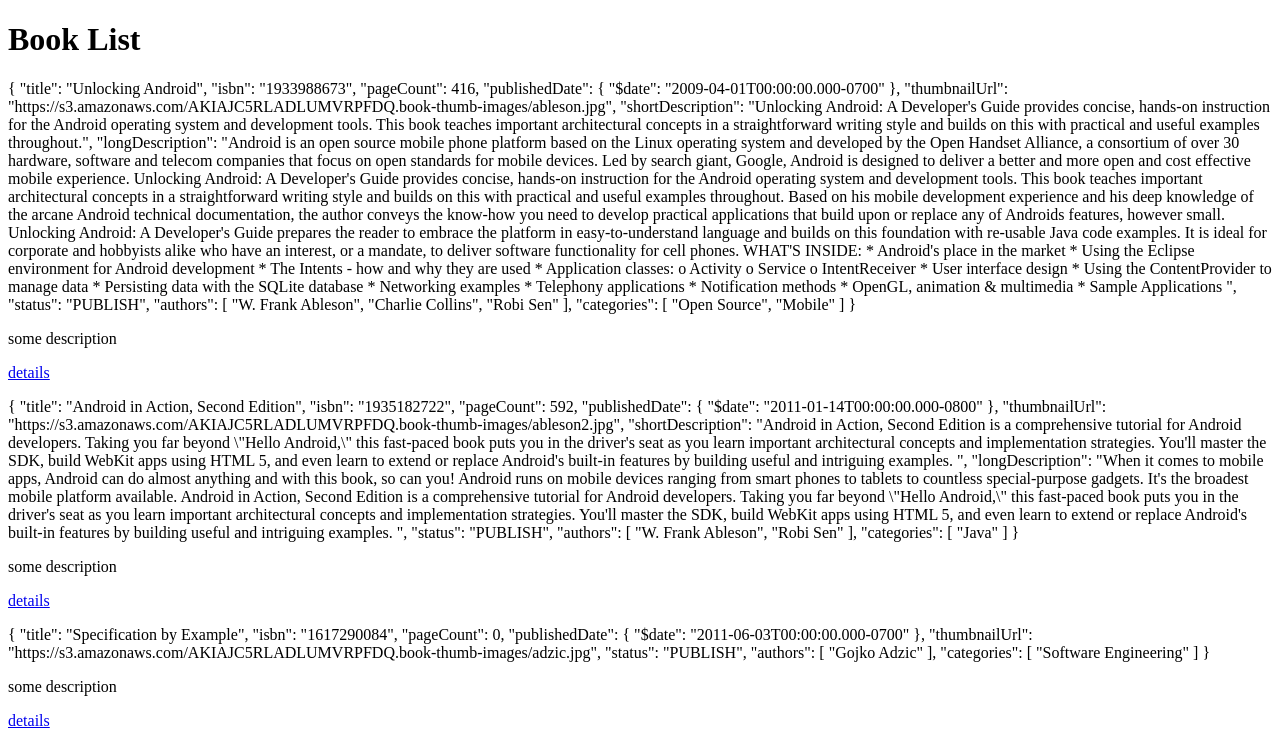
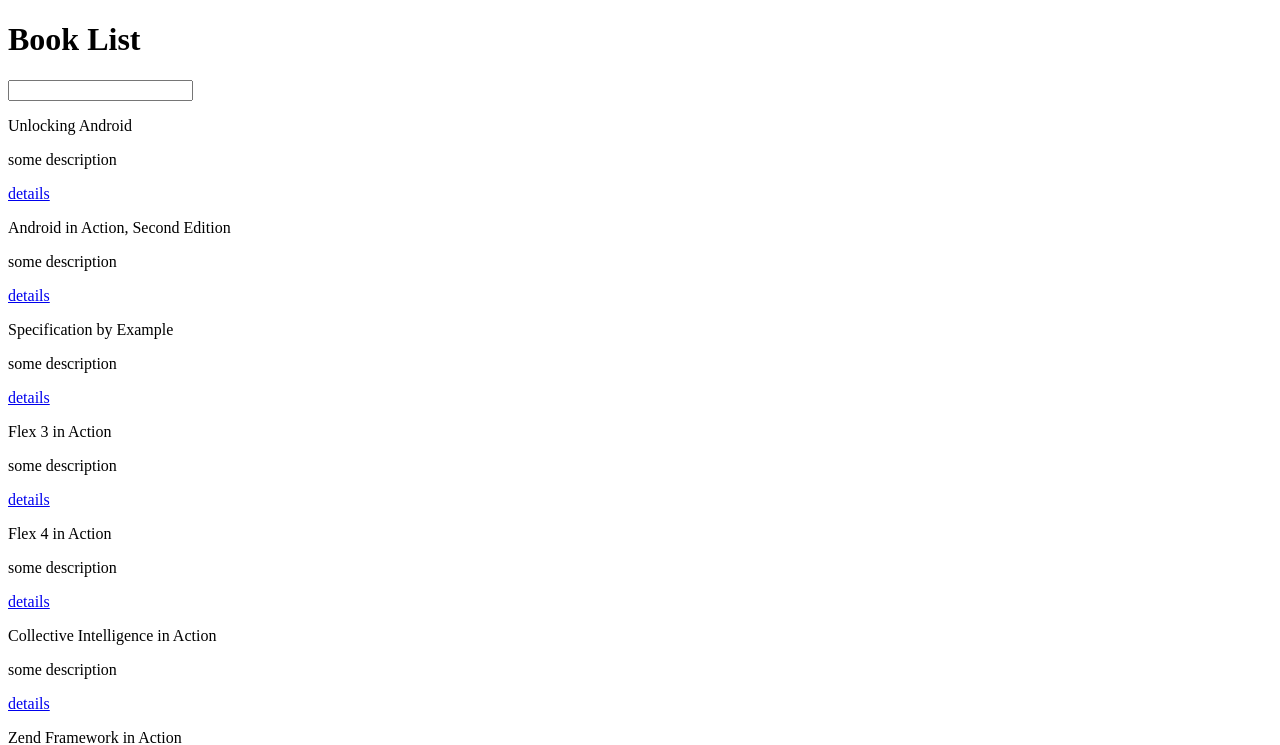
Before and after one commit to tadasshi/book-store, a Vue app: page / in a window 1280 px wide. Shown: the top 745 px of the page. Built offline with nearby package versions, Linux system fonts and the light colour scheme.

Commit message:
Main page link, search filter

```diff
--- a/src/components/book/item.vue
+++ b/src/components/book/item.vue
@@ -1,7 +1,7 @@
 <template>
   <div>
     <p>
-      {{book}}
+      {{book.title}}
     </p>
     <p>some description</p>
     <router-link :to="{name:'book_details', params: { isbn: book.isbn }}">details</router-link>
--- a/src/components/book/list.vue
+++ b/src/components/book/list.vue
@@ -6,22 +6,13 @@
   </div>
 </template>
 <script>
-import { mapActions, mapState } from 'vuex'
 import BookItem from '@/components/book/item'
 
 export default {
   name: 'BookList',
-  computed: {
-    ...mapState(['books'])
-  },
   components: {
     BookItem
   },
-  methods: {
-    ...mapActions(['fetchBooks'])
-  },
-  async created () {
-    this.fetchBooks()
-  }
+  props: ['books']
 }
 </script>
--- a/src/views/BookDetails.vue
+++ b/src/views/BookDetails.vue
@@ -1,6 +1,7 @@
 <template>
   <div>
     <h1>Book Details</h1>
+    <router-link :to="{name:'Home'}">Main Page</router-link>
     <p>{{book}}</p>
   </div>
 </template>
--- a/src/views/Home.vue
+++ b/src/views/Home.vue
@@ -1,18 +1,37 @@
 <template>
   <div>
     <h1>Book List</h1>
-
-    <BookList />
+    <input type="text" v-model="search">
+    <BookList :books="filteredBooks" />
   </div>
 </template>
 
 <script>
 import BookList from '@/components/book/list.vue'
+import { mapActions, mapState } from 'vuex'
 
 export default {
   name: 'Home',
+  data () {
+    return {
+      search: ''
+    }
+  },
   components: {
     BookList
+  },
+  computed: {
+    ...mapState(['books']),
+    filteredBooks () {
+      return this.books.filter(book => book.title.toLowerCase().indexOf(this.search.toLowerCase()) !== -1)
+    }
+  },
+  methods: {
+    ...mapActions(['fetchBooks'])
+  },
+  async created () {
+    this.fetchBooks()
   }
+
 }
 </script>
```
